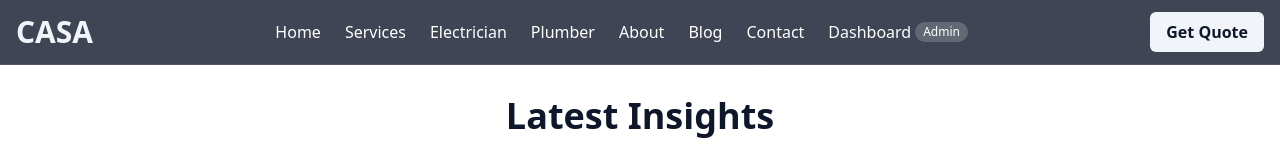
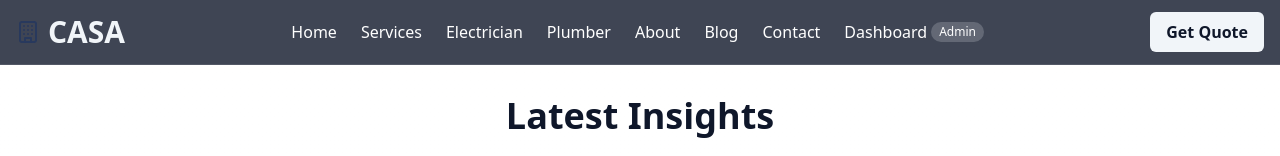
Before and after one commit to DolphinsMc/casa-energy-innovations, a React (Vite) app: page /blog in a window 1280 px wide. Shown: the top 156 px of the page. Built offline with nearby package versions, Linux system fonts and the light colour scheme.

Commit message:
Add logo component
Implement a logo component for the application to enhance branding and visual identity.
[skip gpt_engineer]

```diff
--- a/src/components/Logo.tsx
+++ b/src/components/Logo.tsx
@@ -1,8 +1,10 @@
 import React from "react";
+import { Building } from "lucide-react";
 
 export const Logo = () => {
   return (
     <div className="flex items-center gap-2">
+      <Building className="w-6 h-6 text-[#28395D]" />
       <div className="text-3xl font-bold text-white">
         <span className="text-secondary">CASA</span>
       </div>
```
